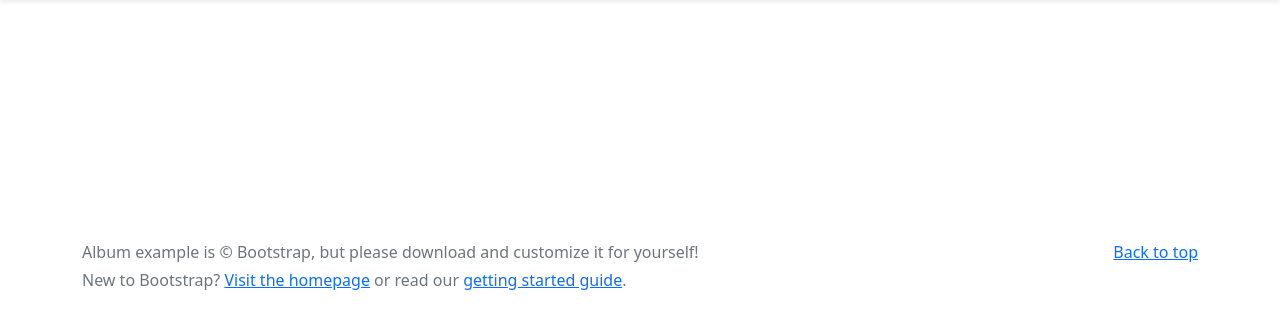
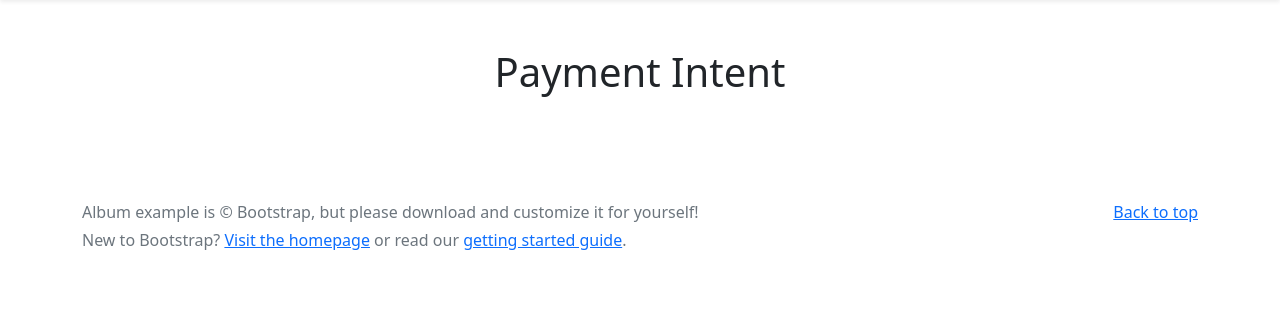
Before and after one commit to Spashev/stripe, a Django app: page /intent in a window 1280 px wide. Shown: the part 56-385 px from the top of the page. Run offline with Django 4.2, Linux system fonts and the light colour scheme; data that the repository does not hold is empty; some libraries are stand-ins or nearby versions.

Commit message:
two type payments

```diff
--- a/stripe/payment/templates/payment/intent.html
+++ b/stripe/payment/templates/payment/intent.html
@@ -1,5 +1,8 @@
 {% extends "payment/wrapper.html" %}
 {% block content %}
+    <div class="col-lg-6 col-md-8 mx-auto">
+        <h1 class="fw-light">Payment Intent</h1>
+    </div>
     <div class="row">
         {% for item in items %}
             <div class="col-md-4">
@@ -19,7 +22,6 @@
             </div>
         {% endfor %}
     </div>
-    </div>
 {% endblock %}
 {% block script %}
     <script type="text/javascript">
--- a/stripe/payment/templates/payment/session.html
+++ b/stripe/payment/templates/payment/session.html
@@ -1,5 +1,8 @@
 {% extends "payment/wrapper.html" %}
 {% block content %}
+    <div class="col-lg-6 col-md-8 mx-auto">
+        <h1 class="fw-light">Payment Session</h1>
+    </div>
     <div class="row">
         {% for item in items %}
             <div class="col-md-4">
@@ -19,7 +22,6 @@
             </div>
         {% endfor %}
     </div>
-    </div>
 {% endblock %}
 {% block script %}
     <script type="text/javascript">
--- a/stripe/payment/templates/payment/wrapper.html
+++ b/stripe/payment/templates/payment/wrapper.html
@@ -98,9 +98,7 @@
 <main>
 
   <section class="py-5 text-center container">
-    <div class="row py-lg-5">
-        {% block content %}{% endblock %}
-    </div>
+      {% block content %}{% endblock %}
   </section>
 
 </main>
```
Lines whose indentation alone changed are shown as unchanged.
